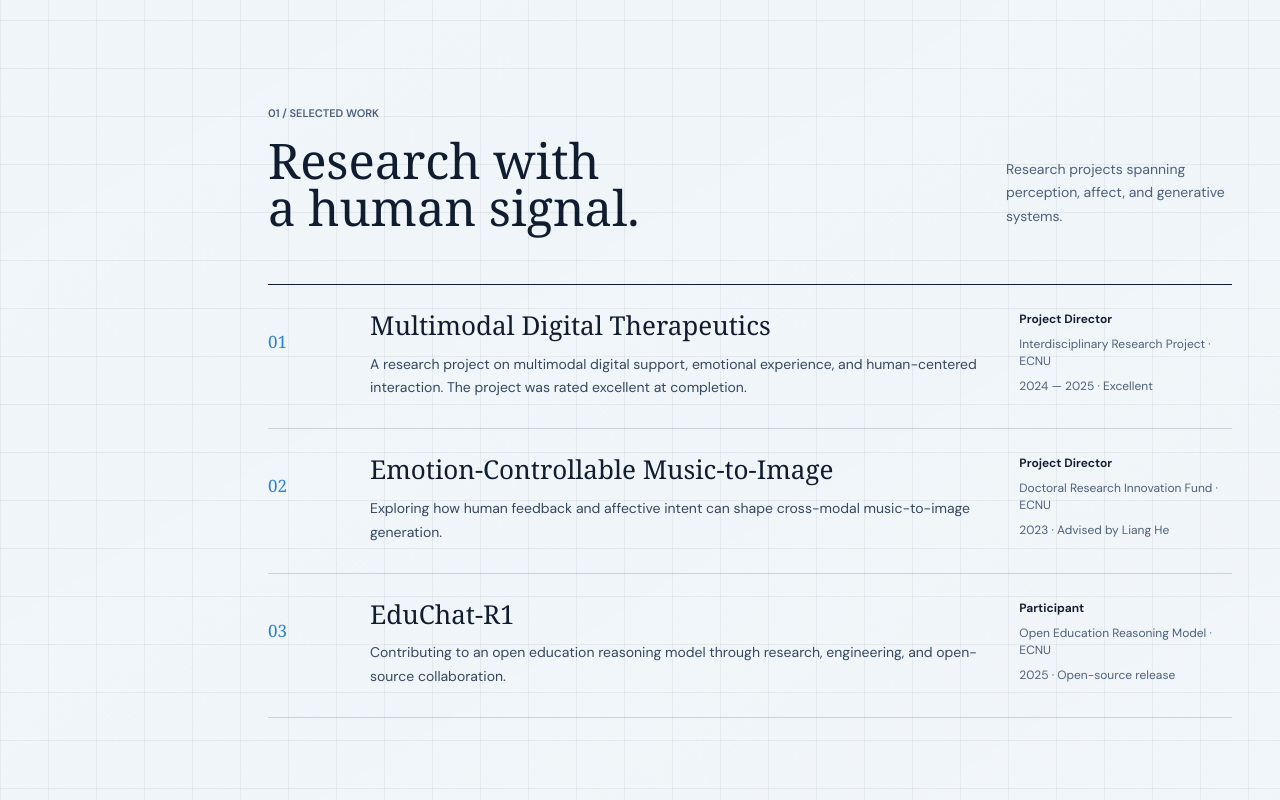
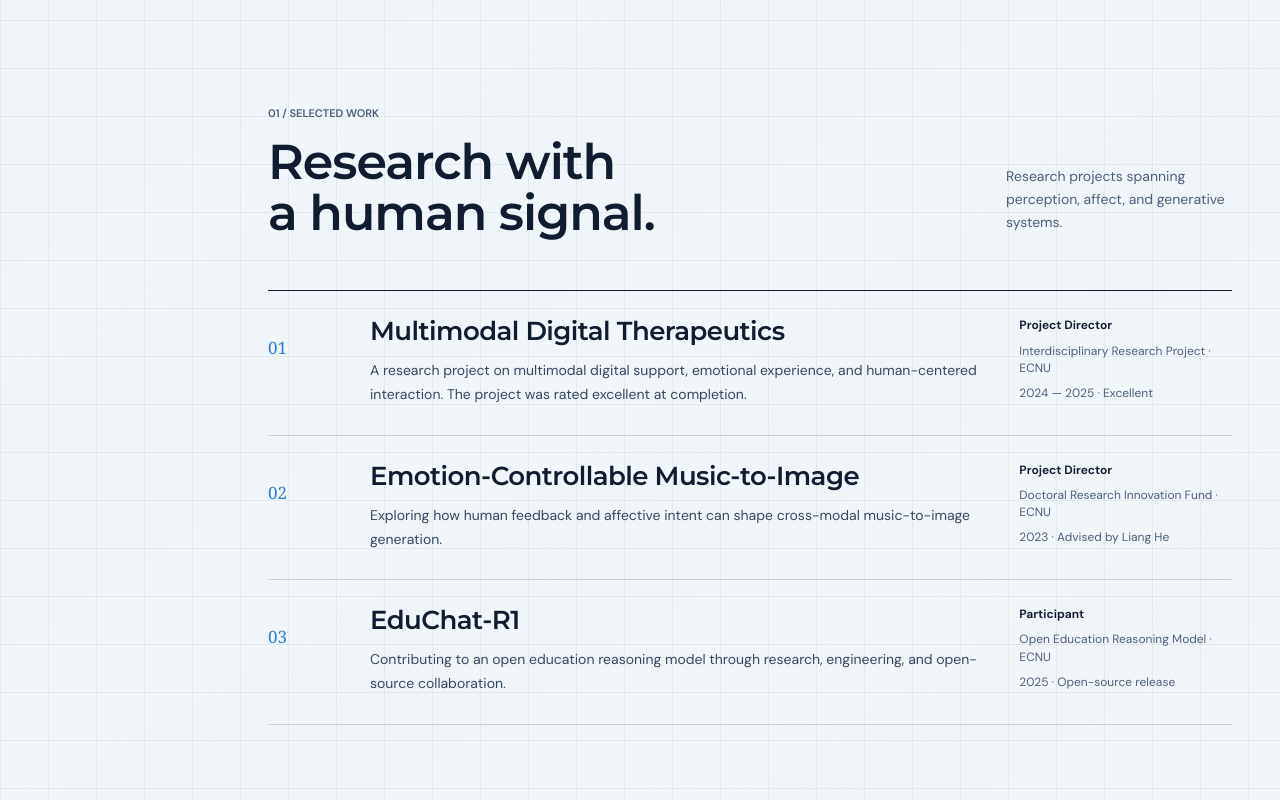
Before and after one commit to AndreJJXu/AndreJJXu.github.io, a website built with Vite: page index.html in a window 1280 px wide. Shown: the part 1420-2220 px from the top of the page. Built offline with nearby package versions, Linux system fonts and the light colour scheme; a web font is replaced by a local one.

Commit message:
Typography: unify heading system with the hero — all headings display sans
User-reported: the About/hero section's fonts felt inconsistent with everything after it. Root cause: the global h1/h2/h3 rule was serif (Georgia / Noto Serif SC) while the hero was all-sans — the serif/sans contrast is far more jarring in CJK than in Latin.

- Global h1/h2/h3 -> display stack (Montserrat / Noto Sans SC), weight 600, letter-spacing -0.02em, line-height 1.04 (CJK-safe; follows the OpenAI lesson: one sans family, medium weight, tight tracking)
- .monogram JX wordmark unified to the display stack (it flipped serif<->sans between hero and scrolled sidebar states)
- The research statement stays the single serif accent; small serif numerals/years kept as deliberate editorial details

```diff
--- a/styles.css
+++ b/styles.css
@@ -376,7 +376,7 @@ button {
 
 .monogram {
   width: fit-content;
-  font-family: var(--font-serif);
+  font-family: var(--hero-font-display);
   font-size: 30px;
   font-weight: 700;
   line-height: 1;
@@ -641,9 +641,10 @@ h1,
 h2,
 h3 {
   margin: 0;
-  font-family: var(--font-serif);
-  font-weight: 500;
-  line-height: 0.97;
+  font-family: var(--hero-font-display);
+  font-weight: 600;
+  line-height: 1.04;
+  letter-spacing: -0.02em;
 }
 
 h1 {
```
